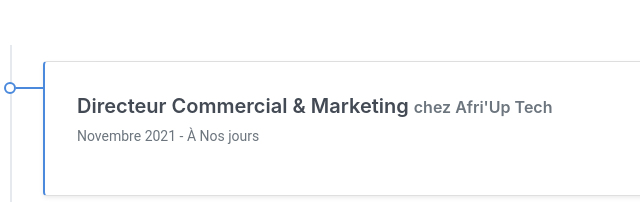
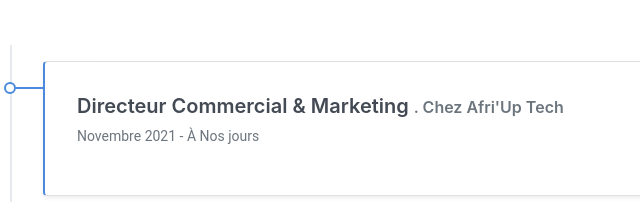
Before and after one commit to Unpredictable002/mycv, a plain HTML site: page index.html in a window 1280 px wide. Shown: the part 1098-1300 px from the top of the page, 160-800 px from the left. Drawn offline with Linux system fonts and the light colour scheme.

Commit message:
Update index.html

```diff
--- a/index.html
+++ b/index.html
@@ -150,7 +150,7 @@
     <div class="timeline">
       <div class="timeline-card timeline-card-primary card shadow-sm">
         <div class="card-body">
-          <div class="h5 mb-1">Directeur Commercial & Marketing <span class="text-muted h6"> chez Afri'Up Tech</span></div>
+          <div class="h5 mb-1">Directeur Commercial & Marketing <span class="text-muted h6">. Chez Afri'Up Tech</span></div>
           <div class="text-muted text-small mb-2"> Novembre 2021 - À Nos jours</div>
 
         </div>
```
